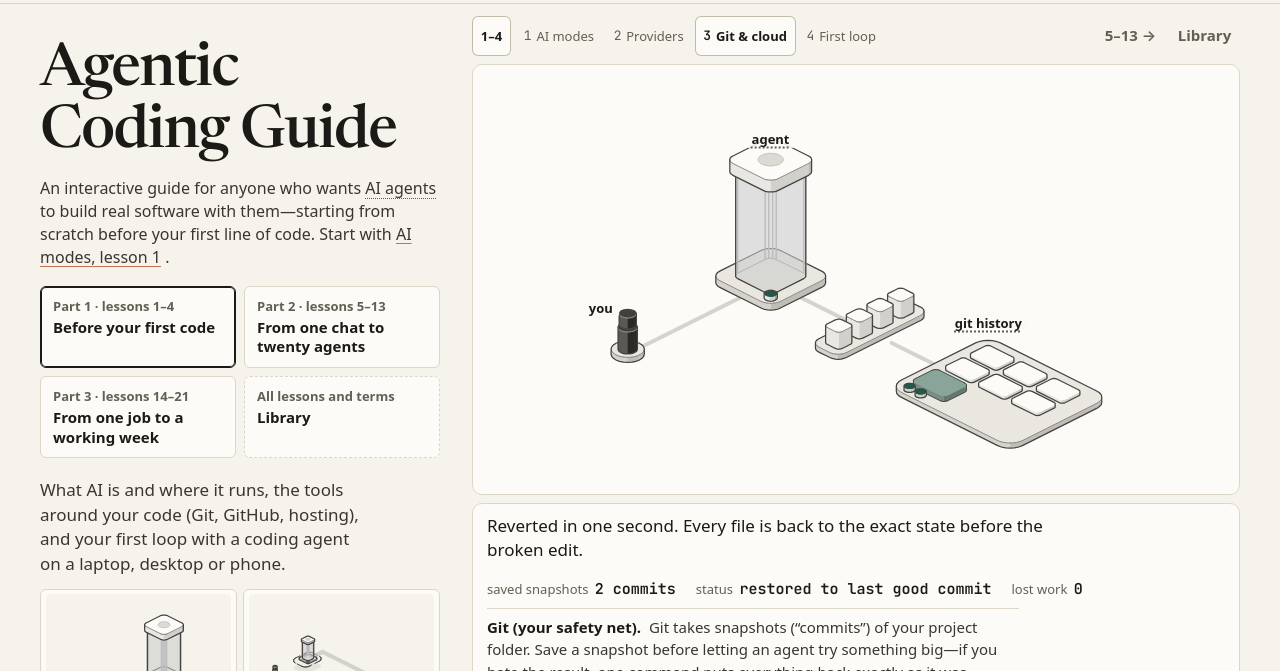
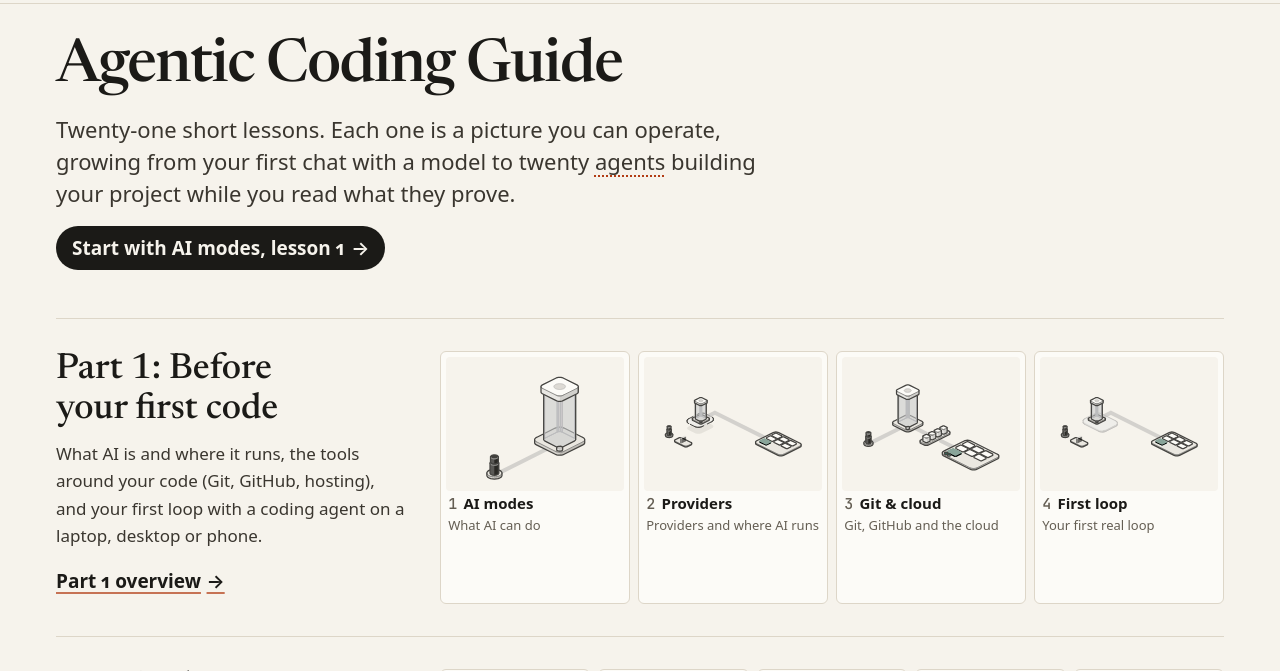
Before and after one commit to chrcit/vibecoding-guide, an Astro site in the folder site/: page / in a window 1280 px wide. Shown: the part 53-724 px from the top of the page. Built offline with nearby package versions, Linux system fonts and the light colour scheme; Astro itself is replaced by a stand-in of ours.

Commit message:
Make the home page the whole guide at a glance: three parts, 21 lessons as pictures that play, a start for each level
Fixes the <div> inside a <p> the old home page had.

Co-Authored-By: Claude Opus 5.5 <noreply@anthropic.com>

```diff
--- a/site/src/pages/index.astro
+++ b/site/src/pages/index.astro
@@ -1,35 +1,95 @@
 ---
-import Journey from '../layouts/Journey.astro';
-import PartSwitch from '../components/journey/PartSwitch.astro';
-import OverviewStep from '../components/journey/OverviewStep.astro';
+/*
+  The home page: the whole guide at a glance. Three parts, each with its lessons as small pictures
+  that play (hover or focus on a desktop; the one in the middle of the screen on a phone), and
+  where to start for the reader's level.
+*/
+import Base from '../layouts/Base.astro';
 import ForLevel from '../components/level/ForLevel.astro';
 import Term from '../components/journey/Term.astro';
-import LessonRef from '../components/journey/LessonRef.astro';
-import { rungs, parts } from '../journey/rungs';
+import Thumb from '../components/journey/Thumb.astro';
+import ThumbsBoot from '../components/journey/ThumbsBoot.astro';
+import { rungs, parts, rung } from '../journey/rungs';
 import { url } from '../lib/nav';
+import '../styles/board.css';
+import '../components/fig/fig.css';
+import '../styles/journey.css';
+
+const start = (id: string) => { const r = rung(id); return { href: url(`journey/${id}/`), text: `${r.short}, lesson ${r.n}` }; };
+const first = start('ai');
+const agents = start('chat');
+const week = start('meter');
 ---
-<Journey
-  chapter="foundations"
-  first="ai"
+<Base
   title="Agentic Coding Guide"
-  description="An interactive visual guide to building software with AI agents—from what AI is and where it runs, to context rot, verification, parallel teams and production workflows."
+  description="Twenty-one short lessons, each one picture you can operate: what AI is and where it runs, one agent and its window, checks, helpers and fleets, and the working week around them."
+  section="guide"
 >
-  <p class="j-lead">
-    <ForLevel is="plain">An interactive guide for anyone who wants <Term id="agent">AI agents</Term> to build real software with them—starting from scratch before your first line of code. Start with <LessonRef id="ai" />.</ForLevel>
-    <ForLevel is="technical">An interactive mental model of AI coding agents: foundations, context rot, typechecks, unit tests, review loops, parallel worktrees and cloud execution.</ForLevel>
-    <ForLevel is="engineer">An interactive systems guide to agentic engineering: context mechanics, deterministic oracles, architectural boundaries, adversarial review and fleet economics.</ForLevel>
-  </p>
-  <PartSwitch active={1} />
+  <div class="home">
+    <header class="home-head">
+      <h1>Agentic Coding Guide</h1>
+      <p class="home-lead">
+        Twenty-one short lessons. Each one is a picture you can operate, growing from your first chat with a
+        model to twenty <Term id="agent">agents</Term> building your project while you read what they prove.
+      </p>
+      <div class="home-start">
+        <ForLevel is="plain">
+          <a class="j-start" href={first.href}>Start with {first.text} <span aria-hidden="true">→</span></a>
+        </ForLevel>
+        <ForLevel is={['technical', 'engineer']}>
+          <a class="j-start" href={agents.href}>Start with {agents.text} <span aria-hidden="true">→</span></a>
+          <a class="home-alt" href={first.href}>or from {first.text}</a>
+        </ForLevel>
+      </div>
+    </header>
 
-  {rungs.filter((r) => r.part === 1).map((r, i, all) => (
-    <OverviewStep rung={r}>
-      {i === all.length - 1 && (
-        <a class="j-next" href={url(parts[1]!.href)}>
-          <span>Part two · Lessons {parts[1]!.range}</span>
-          <b>{parts[1]!.title}</b>
-          <span>{parts[1]!.blurb}</span>
-        </a>
-      )}
-    </OverviewStep>
-  ))}
-</Journey>
+    {parts.map((p) => {
+      const mine = rungs.filter((r) => r.part === p.n);
+      return (
+        <section class="home-part" aria-labelledby={`part-${p.n}`}>
+          <div class="home-part-head">
+            <h2 id={`part-${p.n}`}>Part {p.n}: {p.title}</h2>
+            {p.recap && <p class="j-recap">{p.recap}</p>}
+            <p class="home-builds">{p.blurb}</p>
+            <a class="home-ov" href={url(p.href)}>Part {p.n} overview <span aria-hidden="true">→</span></a>
+          </div>
+          <ol class="home-grid" data-count={mine.length}>
+            {mine.map((r) => <li><Thumb id={r.id} title /></li>)}
+          </ol>
+        </section>
+      );
+    })}
+
+    <p class="home-foot">
+      <a href={url('library/')}>The library</a> has every lesson by its steps and every term by the lessons that use it.
+      Busy with something else already? <a href={week.href}>{week.text}</a> starts on what agents cost.
+    </p>
+  </div>
+  <ThumbsBoot />
+</Base>
+
+<style>
+  .home { max-width: var(--full); margin-inline: auto; padding: var(--space-6) var(--gutter) var(--space-8); font-family: var(--sans); }
+  .home-head { display: grid; gap: var(--space-4); max-width: 44rem; margin-bottom: var(--space-7); }
+  .home-head h1 { margin: 0; font-family: var(--serif); font-size: var(--text-3xl); font-weight: 520; line-height: 1.04; letter-spacing: -0.025em; color: var(--ink); }
+  .home-lead { margin: 0; font-size: var(--text-l); line-height: 1.45; color: var(--ink-2); }
+  .home-start .for-level { display: flex; flex-wrap: wrap; align-items: center; gap: 0.5rem 1rem; }
+  .home-alt { min-height: 2.75rem; display: inline-flex; align-items: center; color: var(--ink-2); }
+
+  .home-part { display: grid; gap: var(--space-4); padding-block: var(--space-6); border-top: 1px solid var(--rule); }
+  .home-part-head { display: grid; gap: 0.6rem; align-content: start; max-width: 40rem; }
+  .home-part-head h2 { margin: 0; font-family: var(--serif); font-size: var(--text-2xl); font-weight: 520; line-height: 1.1; color: var(--ink); }
+  .home-builds { margin: 0; font-family: var(--sans); font-size: var(--text-m); color: var(--ink-2); }
+  .home-part-head :global(.j-recap) { font-family: var(--sans); max-width: none; }
+  .home-ov { justify-self: start; min-height: 2.75rem; display: inline-flex; align-items: center; gap: 0.35rem; font-weight: 600; color: var(--ink); }
+  .home-grid { display: grid; grid-template-columns: repeat(2, minmax(0, 1fr)); gap: 0.5rem; margin: 0; padding: 0; list-style: none; }
+  @media (min-width: 40rem) { .home-grid { grid-template-columns: repeat(3, minmax(0, 1fr)); } }
+  @media (min-width: 64rem) {
+    .home-part { grid-template-columns: minmax(16rem, 22rem) minmax(0, 1fr); gap: var(--space-6); }
+    .home-grid { grid-template-columns: repeat(4, minmax(0, 1fr)); }
+    .home-grid[data-count='9'] { grid-template-columns: repeat(5, minmax(0, 1fr)); }
+  }
+  .home-grid :global(.j-thumb-name) { font-size: var(--text-s); }
+  .home-foot { max-width: 44rem; margin: var(--space-5) 0 0; color: var(--ink-2); }
+  .home-foot a { color: var(--ink); text-decoration-color: var(--accent); text-underline-offset: 0.2em; }
+</style>
--- a/site/src/styles/journey.css
+++ b/site/src/styles/journey.css
@@ -341,7 +341,8 @@ html[data-embed] .j-stage { max-height: 36svh; }
 /* ---------- lesson thumbnails (journey/thumbs.ts, Thumb.astro) ---------- */
 
 .j-thumb {
-  display: grid; gap: 0.2rem; min-width: 0; padding: 0.3rem 0.3rem 0.4rem;
+  display: grid; grid-template-columns: minmax(0, 1fr); grid-auto-flow: row; align-content: start; gap: 0.2rem;
+  min-width: 0; height: 100%; padding: 0.3rem 0.3rem 0.4rem; font-family: var(--sans); line-height: 1.3;
   border: 1px solid var(--rule); border-radius: var(--radius-s); background: var(--card);
   color: var(--ink); text-decoration: none;
   transition: border-color var(--dur-fast) ease, box-shadow var(--dur-fast) ease;
@@ -349,7 +350,7 @@ html[data-embed] .j-stage { max-height: 36svh; }
 .j-thumb:hover, .j-thumb[data-playing], .j-thumb[data-here], .j-thumb[aria-current='page'] { border-color: var(--rule-strong); box-shadow: var(--shadow); }
 .j-thumb[data-here], .j-thumb[aria-current='page'] { box-shadow: inset 0 0 0 1px var(--ink); border-color: var(--ink); }
 /* .tile only for the picture's tones (fig.css); none of its frame. */
-.j-thumb-stage, .j-thumb-stage.tile { position: relative; display: block; aspect-ratio: 4 / 3; overflow: hidden; border: 0; border-radius: 4px; background: var(--paper); }
+.j-thumb-stage, .j-thumb-stage.tile { grid-column: 1 / -1; position: relative; display: block; aspect-ratio: 4 / 3; overflow: hidden; border: 0; border-radius: 4px; background: var(--paper); }
 /* A thumb is a picture and a name: no labels, no tip. Before it is drawn, a quiet block. */
 .j-thumb-stage .j-labels, .j-thumb-stage .j-tip { display: none; }
 .j-thumb:not([data-drawn]) .j-thumb-stage { background: var(--paper-2); }
```
